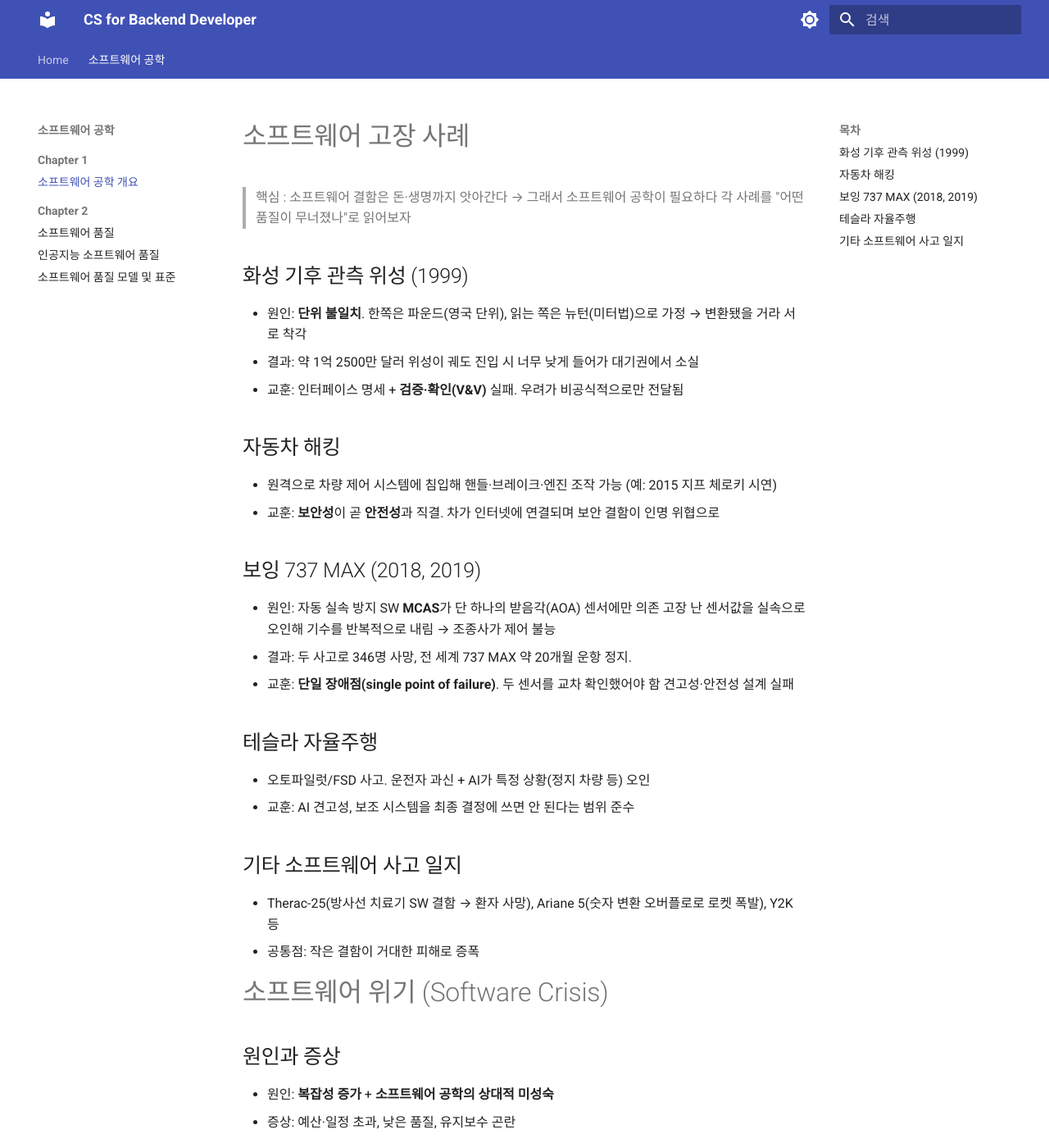
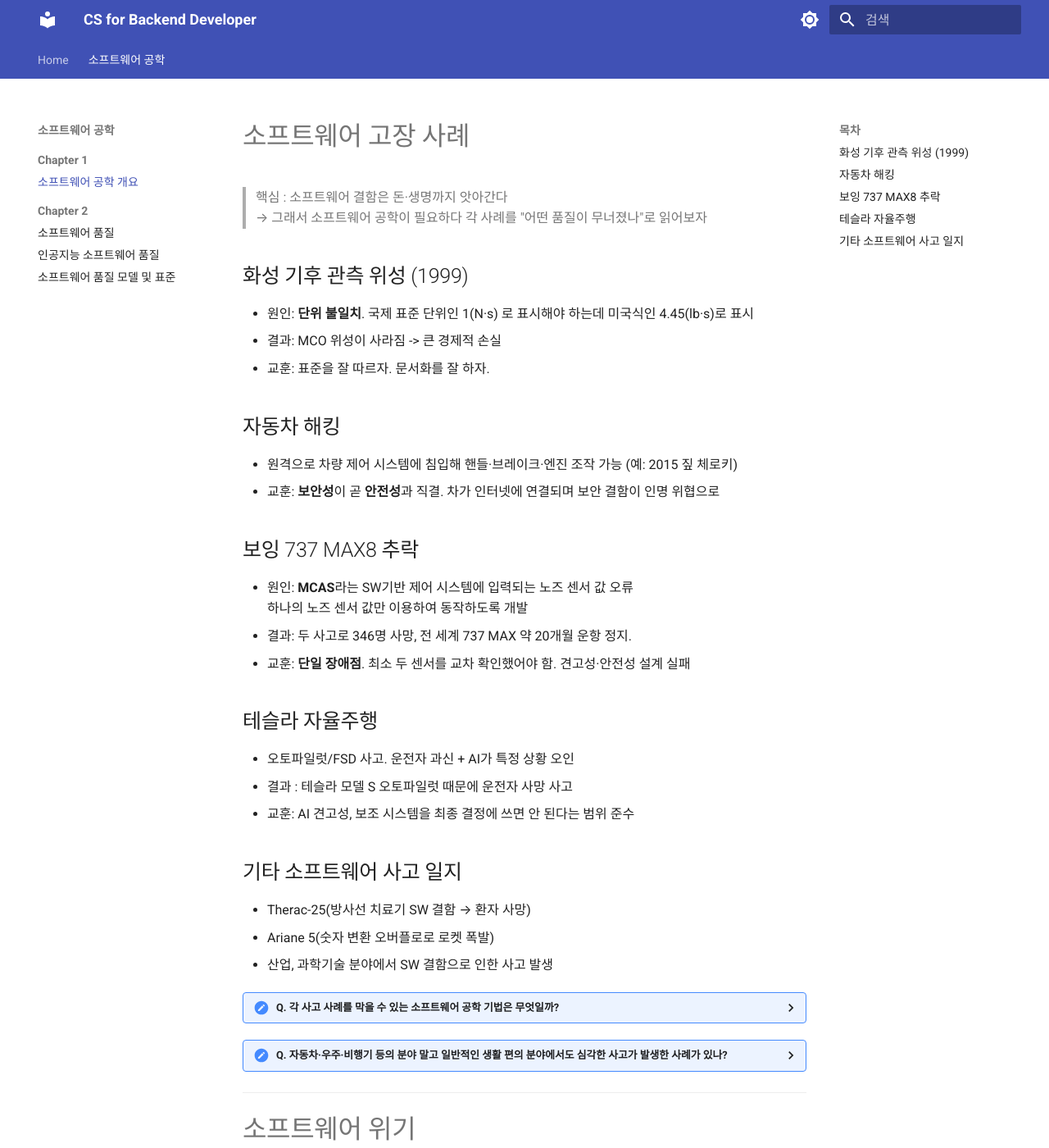
Before and after one commit to CokaNuri/CSBE, an MkDocs documentation site: the page built from docs/software-engineering/Chapter 1/01 소프트웨어 공학 개요.md, in a window 1280 px wide and 1400 px high. Shown: the whole window at 82% size. Built offline with MkDocs 1.6.1 and Material for MkDocs 9.7.7, drawn with Linux system fonts in a browser that asks for light colours; some of the changed text lies outside the part shown.

Commit message:
01 개요 토글로 질문 정리

```diff
--- a/docs/software-engineering/Chapter 1/01 소프트웨어 공학 개요.md
+++ b/docs/software-engineering/Chapter 1/01 소프트웨어 공학 개요.md
@@ -1,36 +1,53 @@
 # 소프트웨어 고장 사례
 
-> 핵심 : 소프트웨어 결함은 돈·생명까지 앗아간다 → 그래서 소프트웨어 공학이 필요하다
-> 각 사례를 "어떤 품질이 무너졌나"로 읽어보자
+> 핵심 : 소프트웨어 결함은 돈·생명까지 앗아간다 <br>
+> → 그래서 소프트웨어 공학이 필요하다 각 사례를 "어떤 품질이 무너졌나"로 읽어보자
 
 ## 화성 기후 관측 위성 (1999)
 
-- 원인: **단위 불일치**. 한쪽은 파운드(영국 단위), 읽는 쪽은 뉴턴(미터법)으로 가정 → 변환됐을 거라 서로 착각
-- 결과: 약 1억 2500만 달러 위성이 궤도 진입 시 너무 낮게 들어가 대기권에서 소실
-- 교훈: 인터페이스 명세 + **검증·확인(V&V)** 실패. 우려가 비공식적으로만 전달됨
+- 원인: **단위 불일치**. 국제 표준 단위인 1(N·s) 로 표시해야 하는데 미국식인 4.45(lb·s)로 표시
+- 결과: MCO 위성이 사라짐 -> 큰 경제적 손실
+- 교훈: 표준을 잘 따르자. 문서화를 잘 하자.
 
 ## 자동차 해킹
 
-- 원격으로 차량 제어 시스템에 침입해 핸들·브레이크·엔진 조작 가능 (예: 2015 지프 체로키 시연)
+- 원격으로 차량 제어 시스템에 침입해 핸들·브레이크·엔진 조작 가능 (예: 2015 짚 체로키)
 - 교훈: **보안성**이 곧 **안전성**과 직결. 차가 인터넷에 연결되며 보안 결함이 인명 위협으로
 
-## 보잉 737 MAX (2018, 2019)
+## 보잉 737 MAX8 추락
 
-- 원인: 자동 실속 방지 SW **MCAS**가 단 하나의 받음각(AOA) 센서에만 의존 고장 난 센서값을 실속으로 오인해 기수를 반복적으로 내림 → 조종사가 제어 불능
+- 원인: **MCAS**라는 SW기반 제어 시스템에 입력되는 노즈 센서 값 오류<br>
+  하나의 노즈 센서 값만 이용하여 동작하도록 개발
 - 결과: 두 사고로 346명 사망, 전 세계 737 MAX 약 20개월 운항 정지.
-- 교훈: **단일 장애점(single point of failure)**. 두 센서를 교차 확인했어야 함 견고성·안전성 설계 실패
+- 교훈: **단일 장애점**. 최소 두 센서를 교차 확인했어야 함. 견고성·안전성 설계 실패
 
 ## 테슬라 자율주행
 
-- 오토파일럿/FSD 사고. 운전자 과신 + AI가 특정 상황(정지 차량 등) 오인
+- 오토파일럿/FSD 사고. 운전자 과신 + AI가 특정 상황 오인
+- 결과 : 테슬라 모델 S 오토파일럿 때문에 운전자 사망 사고
 - 교훈: AI 견고성, 보조 시스템을 최종 결정에 쓰면 안 된다는 범위 준수
 
 ## 기타 소프트웨어 사고 일지
 
-- Therac-25(방사선 치료기 SW 결함 → 환자 사망), Ariane 5(숫자 변환 오버플로로 로켓 폭발), Y2K 등
-- 공통점: 작은 결함이 거대한 피해로 증폭
+- Therac-25(방사선 치료기 SW 결함 → 환자 사망)
+- Ariane 5(숫자 변환 오버플로로 로켓 폭발)
+- 산업, 과학기술 분야에서 SW 결함으로 인한 사고 발생
 
-# 소프트웨어 위기 (Software Crisis)
+<details>
+
+<summary>Q. 각 사고 사례를 막을 수 있는 소프트웨어 공학 기법은 무엇일까?</summary>
+
+</details>
+
+<details>
+
+<summary>Q. 자동차·우주·비행기 등의 분야 말고 일반적인 생활 편의 분야에서도 심각한 사고가 발생한 사례가 있나?</summary>
+
+</details>
+
+---
+
+# 소프트웨어 위기
 
 ## 원인과 증상
 
@@ -81,12 +98,14 @@
 | 점진성        | 조금씩 단계적으로 발전시킴            |
 | 명세화        | 무엇을 만들지 명확히 정의·문서화      |
 
-## ❓ 궁금한 점
+<details>
 
-**Q. 각 사고 사례를 막을 수 있는 소프트웨어 공학 기법은 무엇일까?**
+<summary>Q.모듈화의 단위는 무엇인가?</summary>
 
-**Q. 자동차·우주·비행기 등 말고 일반적인 웹이나 앱 서비스에서도 심각한 사고가 발생한 사례가 있나?**
+</details>
 
-**Q.모듈화의 단위는 무엇인가?**
+<details>
 
-**Q.일반화의 원리는 어떻게 적용할 수 있는가?**
+<summary>Q.일반화의 원리는 어떻게 적용할 수 있는가?</summary>
+
+</details>
```
Also changed, not shown: docs/software-engineering/Chapter 2/03 소프트웨어 품질 모델 및 표준.md (+2 -0 lines), 6 other files.
